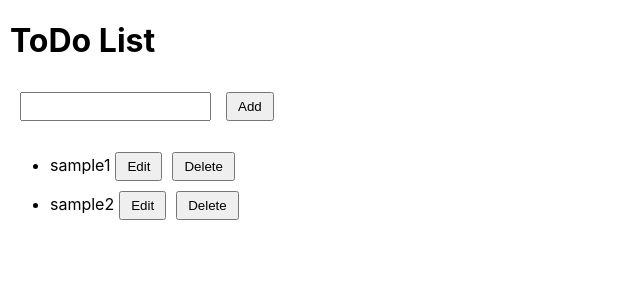
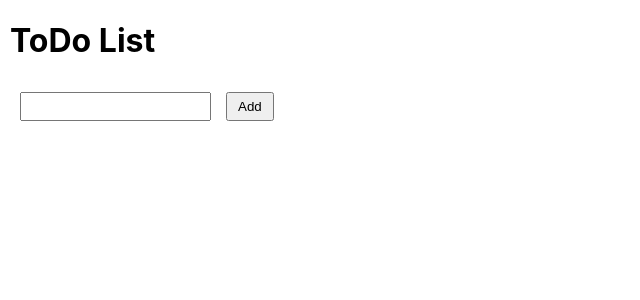
Before and after one commit to su1415/todo_app, a React (Create React App) app: page / in a window 1280 px wide. Shown: the top 300 px of the page, without its empty margins (0-640 px from the left). Built offline with nearby package versions, Linux system fonts and the light colour scheme.

Commit message:
feat: データをローカルストレージへ保存

```diff
--- a/src/App.js
+++ b/src/App.js
@@ -1,15 +1,16 @@
-import React, { useState } from "react";
+import React, { useState, useEffect } from "react";
 import TodoList from "./components/TodoList"
 import "./App.css";
 
 function App() {
-  const [todos, setTodos] = useState([
-    { id: 1, text: "sample1" },
-    { id: 2, text: "sample2" },
-  ])
+  const [todos, setTodos] = useState(loadTodosFromLocalStorage());
   const [newTodoText, setNewTodoText] = useState("");
   const [editTodo, setEditTodo] = useState(null);
   const [editTodoText, setEditTodoText] = useState("");
+
+  useEffect(() => {
+    saveTodosToLocalStorage(todos);
+  }, [todos]);
 
   const handleAddTodo = () => {
     if ( newTodoText.trim() !== "" ) {
@@ -66,4 +67,16 @@ function App() {
   );
 }
 
+const loadTodosFromLocalStorage = () => {
+  const savedTodos = localStorage.getItem('todos');
+  if (savedTodos) {
+    return JSON.parse(savedTodos);
+  }
+  return [];
+};
+
+const saveTodosToLocalStorage = (todos) => {
+  localStorage.setItem('todos', JSON.stringify(todos));
+};
+
 export default App;
```
